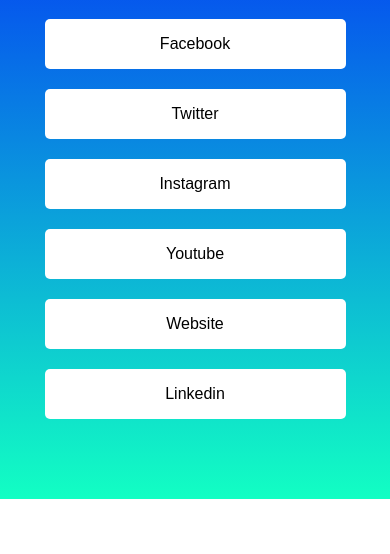
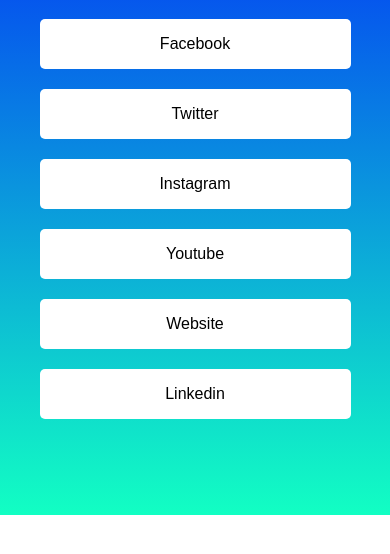
Before and after one commit to iamanpareek/Iamanpareek-links, a plain HTML site: page index.html in a window 390 px wide. Shown: the part 220-774 px from the top of the page. Drawn offline with Linux system fonts and the light colour scheme.

Commit message:
Update index.html

```diff
--- a/index.html
+++ b/index.html
@@ -72,8 +72,8 @@ body {
 }
 
 .soent ul {
-    padding: 0 25px;
-
+    padding: 0 20px;
+    column-count: 1;
 }
 
 div#main {
```
